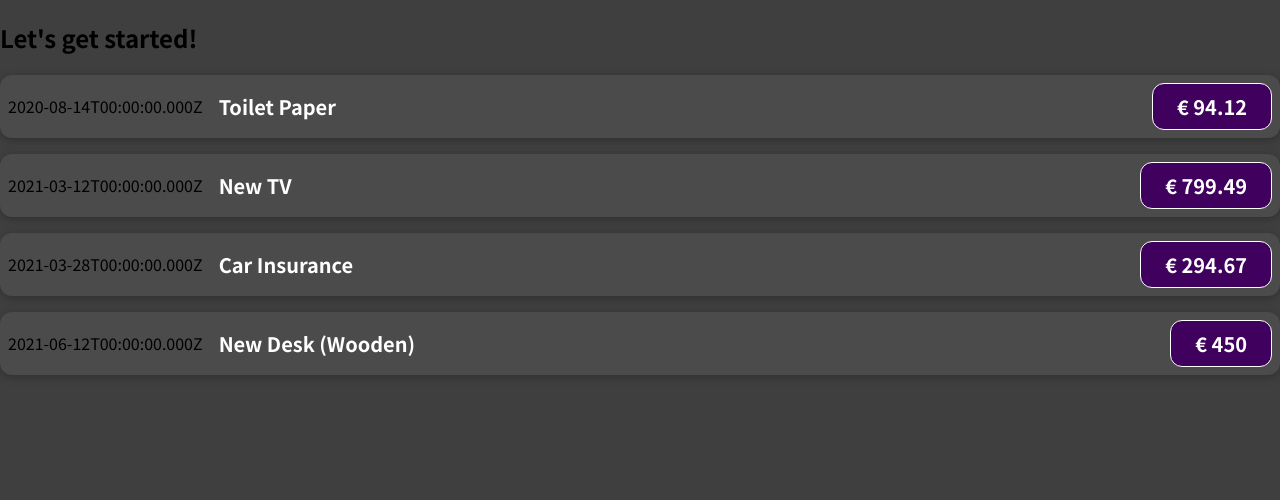
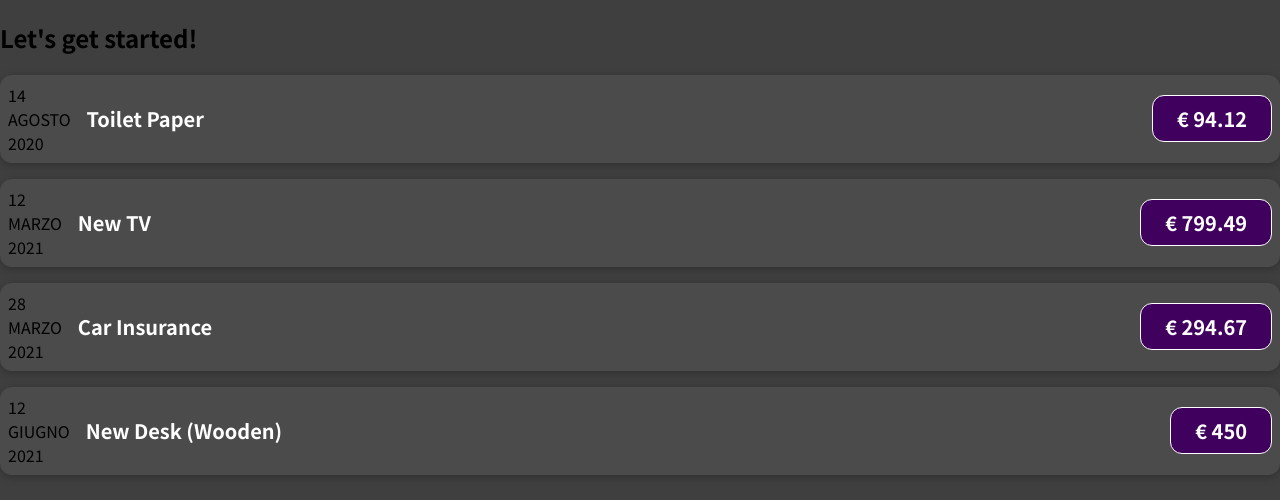
Before and after one commit to GiuseppeMandriani/react-my-tracker, a JavaScript app: page / in a window 1280 px wide. Shown: the top 500 px of the page. Built offline with nearby package versions, Linux system fonts and the light colour scheme.

Commit message:
add date in component

```diff
--- a/src/components/ExpenseItem.js
+++ b/src/components/ExpenseItem.js
@@ -1,13 +1,20 @@
 import './ExpenseItem.css';
 
-const ExpenseItem = (props) => {
+const ExpenseItem = props => {
     // Js
 
-
+    const month = props.date.toLocaleDateString('it-IT', { month: 'long' });
+    const day = props.date.toLocaleDateString('it-IT', { day: '2-digit' });
+    const year = props.date.getFullYear();
 
     return (
         <div className="expense-item">
-            <div>{props.date.toISOString()}</div>
+            <div>
+                <div>{day}</div>
+                <div>{month.toUpperCase()}</div>
+                <div>{year}</div>
+            </div>
+
             <div className="expense-item__description">
                 <h2>{props.title}</h2>
                 <div className="expense-item__price">€ {props.amount}</div>
```
